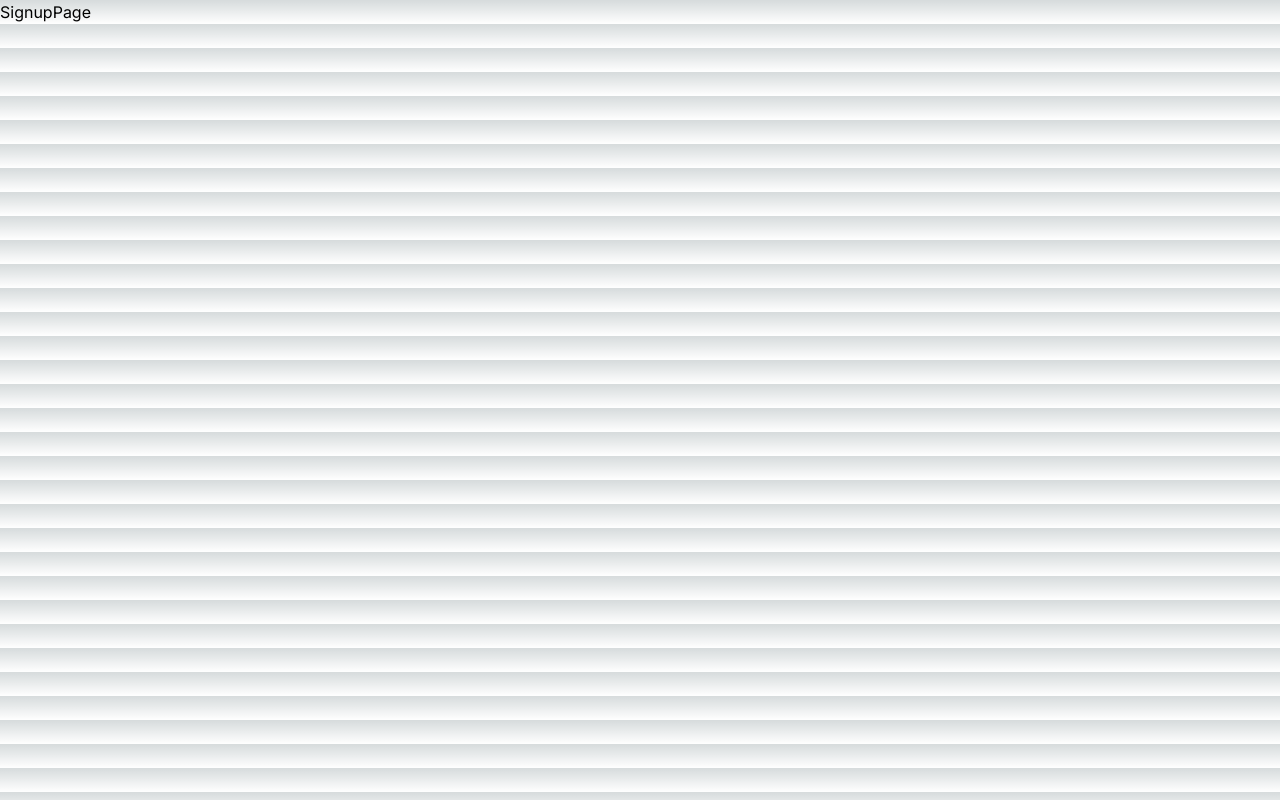
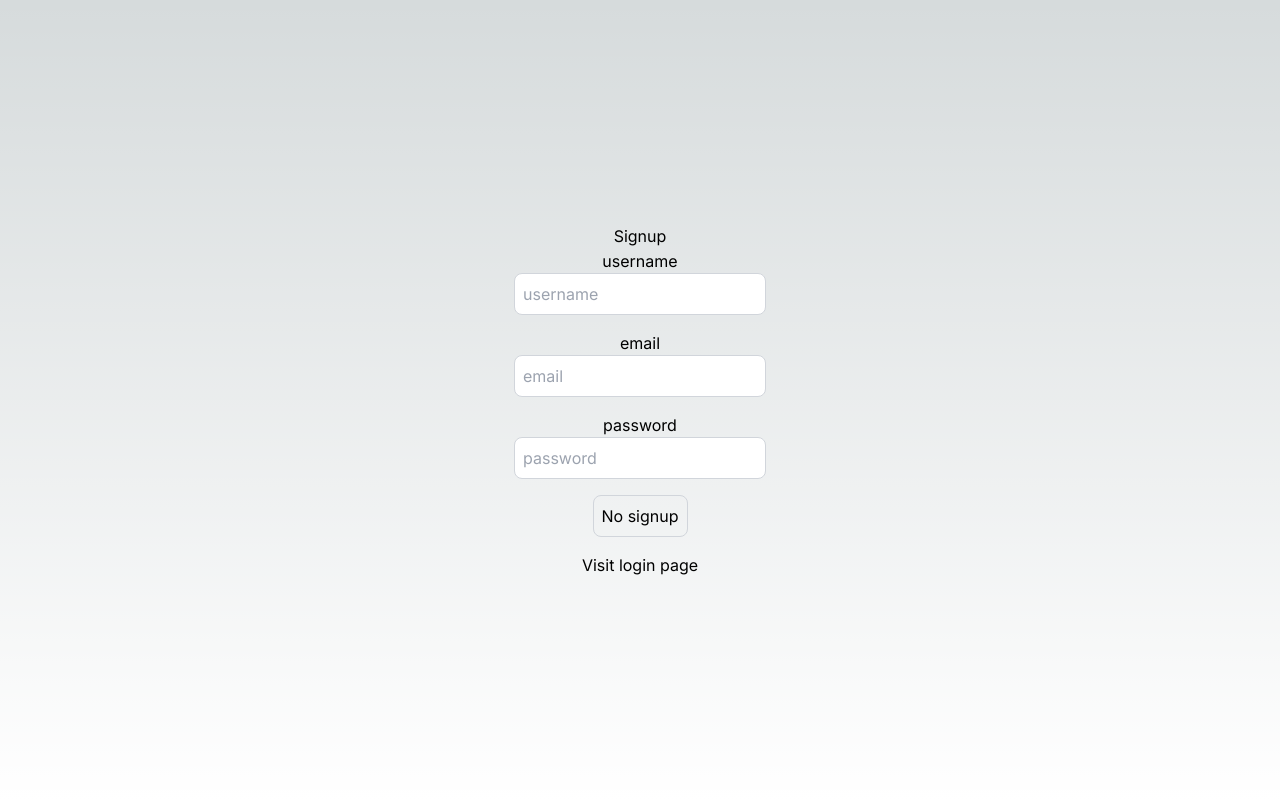
Before and after one commit to Subhamay-Dey/Next-JS-Projects, a Next.js app in the folder next-auth_project2/: page /signup in a window 1280 px wide. Built offline with nearby package versions, Linux system fonts and the light colour scheme.

Commit message:
signup page ui successfully completed and also used useState in useEffect to allow to sign up only when all the input fields are filled.

```diff
--- a/next-auth_project2/package.json
+++ b/next-auth_project2/package.json
@@ -9,6 +9,7 @@
     "lint": "next lint"
   },
   "dependencies": {
+    "axios": "^1.6.8",
     "bcryptjs": "^2.4.3",
     "mongoose": "^8.3.4",
     "next": "14.2.3",
--- a/next-auth_project2/src/app/signup/page.tsx
+++ b/next-auth_project2/src/app/signup/page.tsx
@@ -1,8 +1,77 @@
-import React from 'react'
+"use client"
+import React, { useEffect, useState } from 'react';
+import axios from 'axios';
+import Link from 'next/link';
+import { useRouter } from 'next/router';
 
 function SignupPage() {
+
+
+  const [user, setUser] = useState({
+    email: "",
+    password: "",
+    username: "",
+  });
+
+  const [buttonDisabled, setButtonDisabled] = useState(false);
+
+  const onSignUp = async () => {
+      try {
+
+      } catch (error) {
+
+      }
+  }
+
+  useEffect(() => {
+
+    if(user.email.length > 0 && user.password.length > 0 && user.username.length > 0) {
+      setButtonDisabled(false);
+    } else {
+      setButtonDisabled(true);
+    }
+
+  }, [user])
+
+
   return (
-    <div>SignupPage</div>
+    <>
+      <div className="flex flex-col items-center justify-center min-h-screen py-2">
+        <h1>Signup</h1>
+        <hr />
+        <label htmlFor="username">username</label>
+        <input
+        className="p-2 border border-gray-300 rounded-lg mb-4 focus:outline-none focus:border-gray-600 text-black"
+            id="username"
+            type="text"
+            value={user.username}
+            onChange={(e) => setUser({...user, username: e.target.value})}
+            placeholder="username"
+            />
+        <label htmlFor="email">email</label>
+        <input
+        className="p-2 border border-gray-300 rounded-lg mb-4 focus:outline-none focus:border-gray-600 text-black"
+            id="email"
+            type="text"
+            value={user.email}
+            onChange={(e) => setUser({...user, email: e.target.value})}
+            placeholder="email"
+            />
+        <label htmlFor="password">password</label>
+        <input
+        className="p-2 border border-gray-300 rounded-lg mb-4 focus:outline-none focus:border-gray-600 text-black"
+            id="password"
+            type="password"
+            value={user.password}
+            onChange={(e) => setUser({...user, password: e.target.value})}
+            placeholder="password"
+            />
+            <button
+            onClick={onSignUp}
+            className="p-2 border border-gray-300 rounded-lg mb-4 focus:outline-none focus:border-gray-600">{buttonDisabled ? "No signup" : "Signup"}</button>
+            <Link href="/login">Visit login page</Link>
+        </div>
+    </>
   )
 }
 
```
Also changed, not shown: 1 other file (tests, documents, lock files or other folders).
